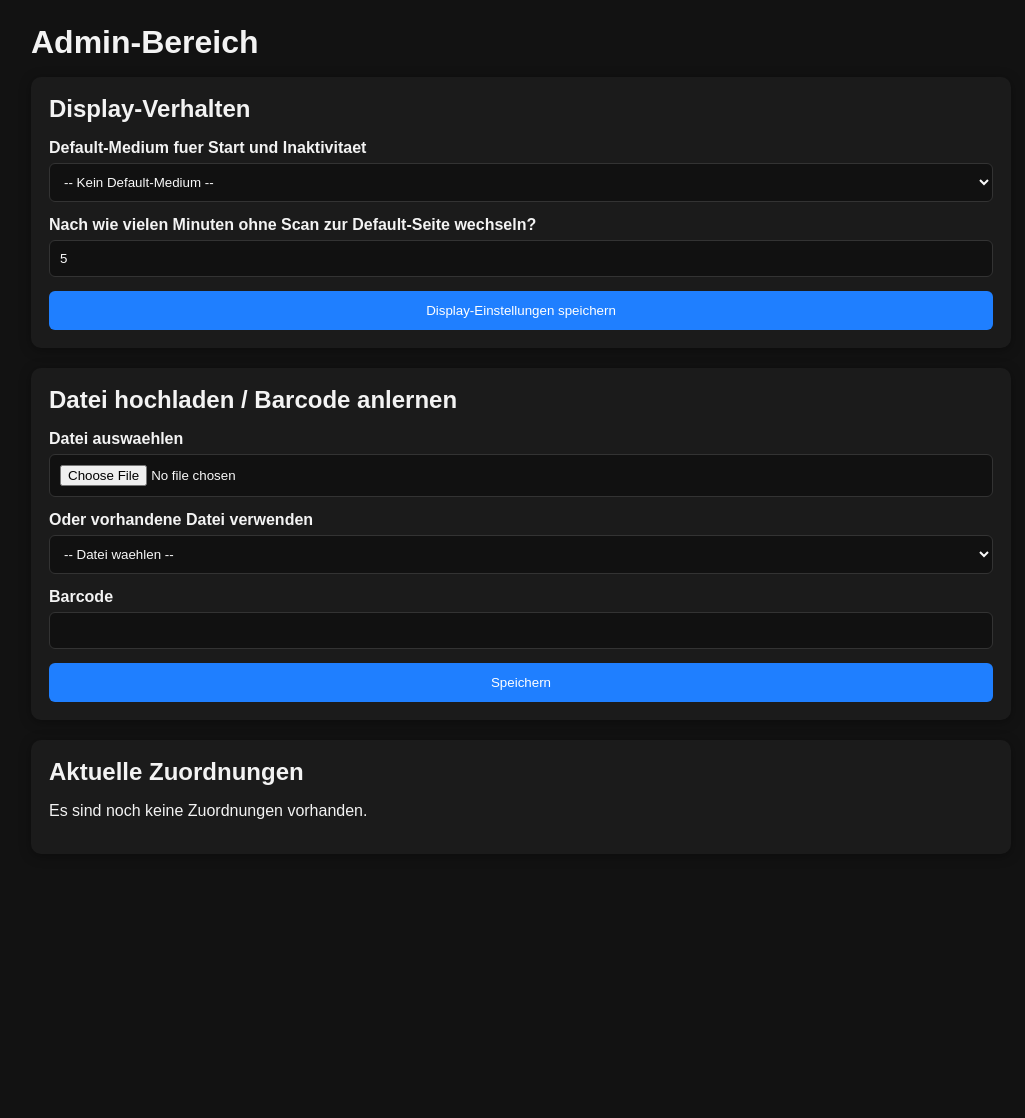
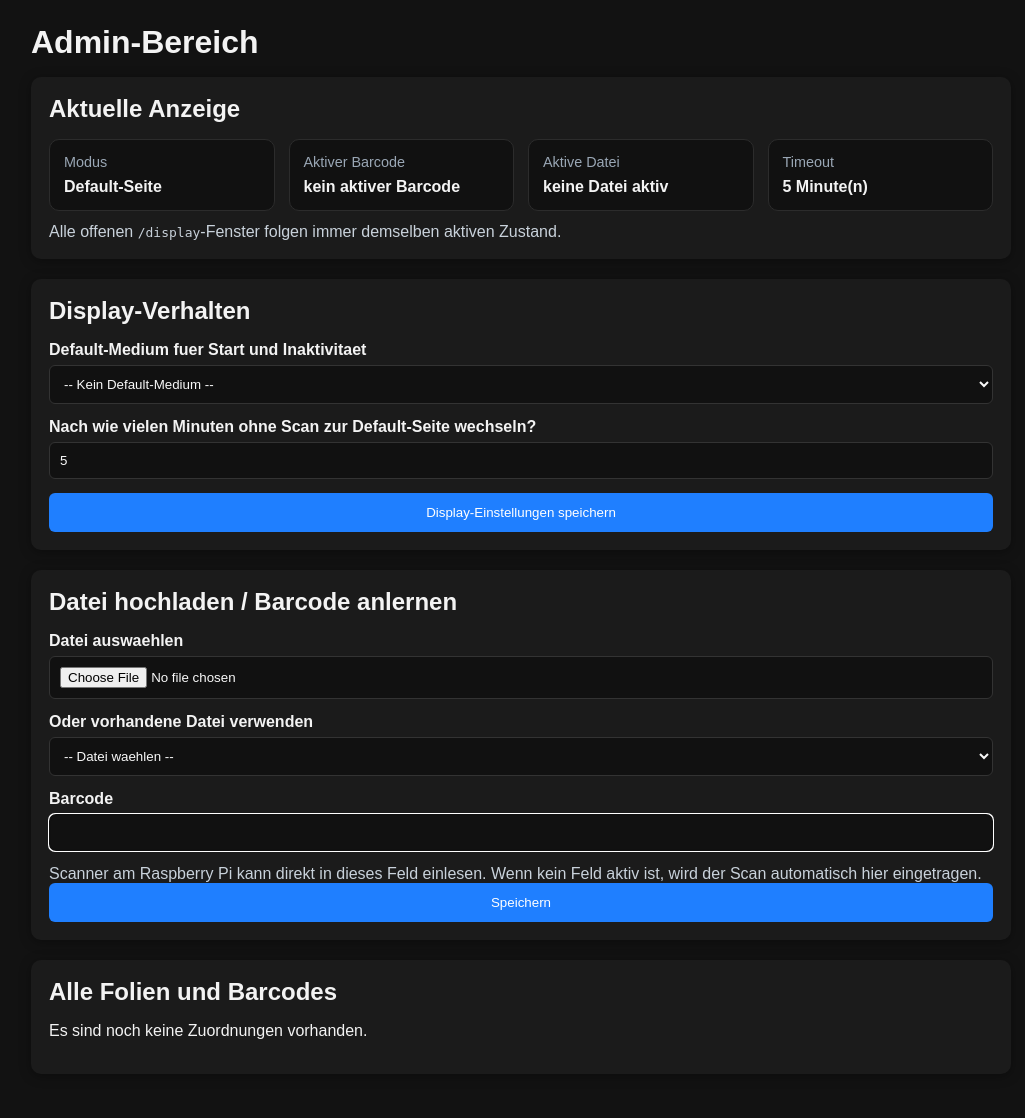
Before and after one commit to simonprell-dev/rpi_barcode_webserver, a Flask app: page /admin in a window 1280 px wide. Shown: the whole page, without its empty margins (119-1144 px from the left). Before the commit the page ends 819 px from the top, so only its background shows below. Run offline with Flask 3, Linux system fonts and the light colour scheme.

Commit message:
ne settings in admin

```diff
--- a/app.py
+++ b/app.py
@@ -98,6 +98,11 @@ def save_settings(settings):
         json.dump(clean_settings, handle, indent=2, ensure_ascii=False)
 
 
+def get_media_files():
+    ensure_environment()
+    return sorted([f.name for f in config.MEDIA_DIR.iterdir() if f.is_file() and allowed_file(f.name)])
+
+
 def allowed_file(filename):
     return Path(filename).suffix.lower() in config.ALLOWED_EXTENSIONS
 
@@ -182,13 +187,43 @@ def get_active_display_state(settings=None, status=None):
             "mode": "barcode",
             "barcode": active_barcode,
             "item": active_item,
+            "updated": status.get("updated", ""),
         }
 
     return {
         "mode": "default",
         "barcode": "",
         "item": get_default_item(settings),
+        "updated": status.get("updated", ""),
     }
+
+
+def build_admin_rows(mappings, active_barcode):
+    rows = []
+    for barcode, filename in sorted(mappings.items()):
+        rows.append({
+            "barcode": barcode,
+            "filename": filename,
+            "is_active": barcode == active_barcode,
+        })
+    return rows
+
+
+def render_admin_page(mappings=None, settings=None):
+    ensure_environment()
+    mappings = mappings if mappings is not None else load_mappings()
+    settings = settings or load_settings()
+    media_files = get_media_files()
+    active_state = get_active_display_state(settings=settings)
+    return render_template(
+        "admin.html",
+        mappings=mappings,
+        mapping_rows=build_admin_rows(mappings, active_state["barcode"]),
+        media_files=media_files,
+        settings=settings,
+        idle_timeout_minutes=max(1, settings["idle_timeout_seconds"] // 60),
+        active_state=active_state,
+    )
 
 
 def render_display_page(error=None):
@@ -207,6 +242,7 @@ def render_display_page(error=None):
         idle_timeout_seconds=settings["idle_timeout_seconds"],
         default_file=settings.get("default_file", ""),
         display_mode=state["mode"],
+        state_updated=state.get("updated", ""),
         status_endpoint=url_for("status_json"),
         scan_endpoint=url_for("scan_barcode"),
         display_url=url_for("display"),
@@ -254,6 +290,7 @@ def status_json():
         "current_barcode": state["barcode"],
         "display_mode": state["mode"],
         "display_url": url_for("display"),
+        "updated": state.get("updated", ""),
         "media_dir": str(config.MEDIA_DIR),
         "mappings_file": str(config.MAPPINGS_FILE),
         "settings_file": str(config.SETTINGS_FILE),
@@ -276,7 +313,7 @@ def admin():
     ensure_environment()
     mappings = load_mappings()
     settings = load_settings()
-    media_files = sorted([f.name for f in config.MEDIA_DIR.iterdir() if f.is_file() and allowed_file(f.name)])
+    media_files = get_media_files()
 
     if request.method == "POST":
         action = request.form.get("action", "mapping")
@@ -287,30 +324,33 @@ def admin():
 
             if default_file and default_file not in media_files:
                 flash("Die ausgewaehlte Default-Datei existiert nicht.", "error")
-                return render_template(
-                    "admin.html",
-                    mappings=mappings,
-                    media_files=media_files,
-                    settings=settings,
-                    idle_timeout_minutes=max(1, settings["idle_timeout_seconds"] // 60),
-                )
+                return render_admin_page(mappings=mappings, settings=settings)
 
             try:
                 idle_timeout_minutes_value = int(idle_timeout_minutes)
             except ValueError:
                 flash("Bitte eine gueltige Zahl fuer die Inaktivitaetszeit eingeben.", "error")
-                return render_template(
-                    "admin.html",
-                    mappings=mappings,
-                    media_files=media_files,
-                    settings=settings,
-                    idle_timeout_minutes=max(1, settings["idle_timeout_seconds"] // 60),
-                )
+                return render_admin_page(mappings=mappings, settings=settings)
 
             settings["default_file"] = default_file
             settings["idle_timeout_seconds"] = max(1, idle_timeout_minutes_value) * 60
             save_settings(settings)
             flash("Display-Standardseite und Inaktivitaetszeit wurden gespeichert.", "success")
+            return redirect(url_for("admin"))
+
+        if action == "activate":
+            barcode = request.form.get("barcode", "").strip()
+            if not barcode:
+                flash("Bitte einen Barcode zum Aktivieren angeben.", "error")
+                return render_admin_page(mappings=mappings, settings=settings)
+
+            item = resolve_item(barcode)
+            if not item:
+                flash("Der Barcode ist keiner Datei zugeordnet.", "error")
+                return render_admin_page(mappings=mappings, settings=settings)
+
+            save_status(barcode)
+            flash(f"Anzeige fuer Barcode '{barcode}' aktiviert.", "success")
             return redirect(url_for("admin"))
 
         barcode = request.form.get("barcode", "").strip()
@@ -319,13 +359,7 @@ def admin():
 
         if not barcode:
             flash("Bitte einen Barcode eingeben.", "error")
-            return render_template(
-                "admin.html",
-                mappings=mappings,
-                media_files=media_files,
-                settings=settings,
-                idle_timeout_minutes=max(1, settings["idle_timeout_seconds"] // 60),
-            )
+            return render_admin_page(mappings=mappings, settings=settings)
 
         target_filename = None
 
@@ -333,13 +367,7 @@ def admin():
             filename = secure_filename(upload.filename)
             if not allowed_file(filename):
                 flash("Ungueltiger Dateityp. Erlaubt sind Bilder, Videos, PDF und HTML.", "error")
-                return render_template(
-                    "admin.html",
-                    mappings=mappings,
-                    media_files=media_files,
-                    settings=settings,
-                    idle_timeout_minutes=max(1, settings["idle_timeout_seconds"] // 60),
-                )
+                return render_admin_page(mappings=mappings, settings=settings)
 
             target = config.MEDIA_DIR / filename
             counter = 1
@@ -356,35 +384,17 @@ def admin():
                 target_filename = existing_file
             else:
                 flash("Die ausgewaehlte Datei existiert nicht.", "error")
-                return render_template(
-                    "admin.html",
-                    mappings=mappings,
-                    media_files=media_files,
-                    settings=settings,
-                    idle_timeout_minutes=max(1, settings["idle_timeout_seconds"] // 60),
-                )
+                return render_admin_page(mappings=mappings, settings=settings)
         else:
             flash("Bitte eine Datei auswaehlen oder hochladen.", "error")
-            return render_template(
-                "admin.html",
-                mappings=mappings,
-                media_files=media_files,
-                settings=settings,
-                idle_timeout_minutes=max(1, settings["idle_timeout_seconds"] // 60),
-            )
+            return render_admin_page(mappings=mappings, settings=settings)
 
         mappings[barcode] = target_filename
         save_mappings(mappings)
         flash(f"Barcode '{barcode}' mit '{target_filename}' verknuepft.", "success")
         return redirect(url_for("admin"))
 
-    return render_template(
-        "admin.html",
-        mappings=mappings,
-        media_files=media_files,
-        settings=settings,
-        idle_timeout_minutes=max(1, settings["idle_timeout_seconds"] // 60),
-    )
+    return render_admin_page(mappings=mappings, settings=settings)
 
 
 @app.route("/admin/delete", methods=["POST"])
--- a/static/styles.css
+++ b/static/styles.css
@@ -160,6 +160,31 @@ html, body {
   box-shadow: 0 2px 12px rgba(0, 0, 0, 0.35);
 }
 
+.status-grid {
+  display: grid;
+  grid-template-columns: repeat(auto-fit, minmax(180px, 1fr));
+  gap: 14px;
+}
+
+.status-card {
+  padding: 14px;
+  border-radius: 10px;
+  background: #111;
+  border: 1px solid #2c2c2c;
+}
+
+.status-label {
+  display: block;
+  margin-bottom: 8px;
+  color: #9aa7b5;
+  font-size: 0.9rem;
+}
+
+.section-note {
+  margin: 12px 0 0;
+  color: #c9d2db;
+}
+
 .admin-form label,
 .admin-form input,
 .admin-form select,
@@ -203,6 +228,33 @@ table td {
   text-align: left;
   padding: 10px;
   border-bottom: 1px solid #2b2b2b;
+  vertical-align: middle;
+}
+
+.active-row {
+  background: rgba(31, 127, 255, 0.12);
+}
+
+.actions-cell {
+  white-space: nowrap;
+}
+
+.inline-form {
+  display: inline-block;
+  margin-right: 8px;
+}
+
+.inline-form:last-child {
+  margin-right: 0;
+}
+
+.inline-form button {
+  padding: 8px 12px;
+  border: none;
+  border-radius: 5px;
+  background: #1f7fff;
+  color: #fff;
+  cursor: pointer;
 }
 
 .delete-form button {
--- a/templates/admin.html
+++ b/templates/admin.html
@@ -18,6 +18,29 @@
         </div>
       {% endif %}
     {% endwith %}
+
+    <section class="admin-section">
+      <h2>Aktuelle Anzeige</h2>
+      <div class="status-grid">
+        <div class="status-card">
+          <span class="status-label">Modus</span>
+          <strong>{{ 'Barcode aktiv' if active_state.mode == 'barcode' else 'Default-Seite' }}</strong>
+        </div>
+        <div class="status-card">
+          <span class="status-label">Aktiver Barcode</span>
+          <strong>{{ active_state.barcode or 'kein aktiver Barcode' }}</strong>
+        </div>
+        <div class="status-card">
+          <span class="status-label">Aktive Datei</span>
+          <strong>{{ active_state.item.filename if active_state.item else (settings.default_file or 'keine Datei aktiv') }}</strong>
+        </div>
+        <div class="status-card">
+          <span class="status-label">Timeout</span>
+          <strong>{{ idle_timeout_minutes }} Minute(n)</strong>
+        </div>
+      </div>
+      <p class="section-note">Alle offenen <code>/display</code>-Fenster folgen immer demselben aktiven Zustand.</p>
+    </section>
 
     <section class="admin-section">
       <h2>Display-Verhalten</h2>
@@ -41,7 +64,7 @@
 
     <section class="admin-section">
       <h2>Datei hochladen / Barcode anlernen</h2>
-      <form method="post" enctype="multipart/form-data" class="admin-form">
+      <form method="post" enctype="multipart/form-data" class="admin-form" id="mappingForm">
         <input type="hidden" name="action" value="mapping">
 
         <label for="file">Datei auswaehlen</label>
@@ -56,31 +79,39 @@
         </select>
 
         <label for="barcode">Barcode</label>
-        <input id="barcode" name="barcode" type="text" required autocomplete="off">
+        <input id="barcode" name="barcode" type="text" required autocomplete="off" autofocus>
+        <p class="section-note">Scanner am Raspberry Pi kann direkt in dieses Feld einlesen. Wenn kein Feld aktiv ist, wird der Scan automatisch hier eingetragen.</p>
 
         <button type="submit">Speichern</button>
       </form>
     </section>
 
     <section class="admin-section">
-      <h2>Aktuelle Zuordnungen</h2>
-      {% if mappings %}
+      <h2>Alle Folien und Barcodes</h2>
+      {% if mapping_rows %}
         <table>
           <thead>
             <tr>
+              <th>Status</th>
               <th>Barcode</th>
               <th>Datei</th>
-              <th>Aktion</th>
+              <th>Aktionen</th>
             </tr>
           </thead>
           <tbody>
-            {% for barcode, filename in mappings.items() %}
-              <tr>
-                <td>{{ barcode }}</td>
-                <td>{{ filename }}</td>
-                <td>
-                  <form method="post" action="{{ url_for('admin_delete') }}" class="delete-form">
-                    <input type="hidden" name="delete_barcode" value="{{ barcode }}">
+            {% for row in mapping_rows %}
+              <tr class="{% if row.is_active %}active-row{% endif %}">
+                <td>{% if row.is_active %}Aktiv{% else %}-{% endif %}</td>
+                <td>{{ row.barcode }}</td>
+                <td>{{ row.filename }}</td>
+                <td class="actions-cell">
+                  <form method="post" class="inline-form">
+                    <input type="hidden" name="action" value="activate">
+                    <input type="hidden" name="barcode" value="{{ row.barcode }}">
+                    <button type="submit">Jetzt anzeigen</button>
+                  </form>
+                  <form method="post" action="{{ url_for('admin_delete') }}" class="inline-form delete-form">
+                    <input type="hidden" name="delete_barcode" value="{{ row.barcode }}">
                     <button type="submit">Loeschen</button>
                   </form>
                 </td>
@@ -93,5 +124,84 @@
       {% endif %}
     </section>
   </div>
+
+  <script>
+    const barcodeInput = document.getElementById('barcode');
+    const fileInput = document.getElementById('file');
+    const existingFileSelect = document.getElementById('existing_file');
+    let scannerBuffer = '';
+    let scannerTimer = null;
+
+    function focusBarcodeInput() {
+      if (!barcodeInput) {
+        return;
+      }
+      if (document.activeElement === barcodeInput) {
+        return;
+      }
+      barcodeInput.focus({ preventScroll: true });
+    }
+
+    function clearScannerBuffer() {
+      scannerBuffer = '';
+      if (scannerTimer) {
+        window.clearTimeout(scannerTimer);
+        scannerTimer = null;
+      }
+    }
+
+    function isTypingField(element) {
+      return element && (
+        element.tagName === 'INPUT' ||
+        element.tagName === 'TEXTAREA' ||
+        element.tagName === 'SELECT'
+      );
+    }
+
+    document.addEventListener('keydown', (event) => {
+      if (event.ctrlKey || event.metaKey || event.altKey) {
+        return;
+      }
+
+      if (event.key === 'Enter') {
+        if (scannerBuffer.trim()) {
+          barcodeInput.value = scannerBuffer.trim();
+          clearScannerBuffer();
+          focusBarcodeInput();
+        }
+        return;
+      }
+
+      if (event.key.length !== 1) {
+        return;
+      }
+
+      const activeElement = document.activeElement;
+      if (activeElement === barcodeInput) {
+        return;
+      }
+
+      if (isTypingField(activeElement) && activeElement !== barcodeInput) {
+        return;
+      }
+
+      scannerBuffer += event.key;
+      if (scannerTimer) {
+        window.clearTimeout(scannerTimer);
+      }
+      scannerTimer = window.setTimeout(clearScannerBuffer, 120);
+    });
+
+    window.addEventListener('focus', focusBarcodeInput);
+    window.addEventListener('click', (event) => {
+      if (!isTypingField(event.target)) {
+        focusBarcodeInput();
+      }
+    });
+    fileInput.addEventListener('change', focusBarcodeInput);
+    existingFileSelect.addEventListener('change', focusBarcodeInput);
+
+    focusBarcodeInput();
+  </script>
 </body>
 </html>
```
Also changed, not shown: templates/display.html (+9 -1 lines).
